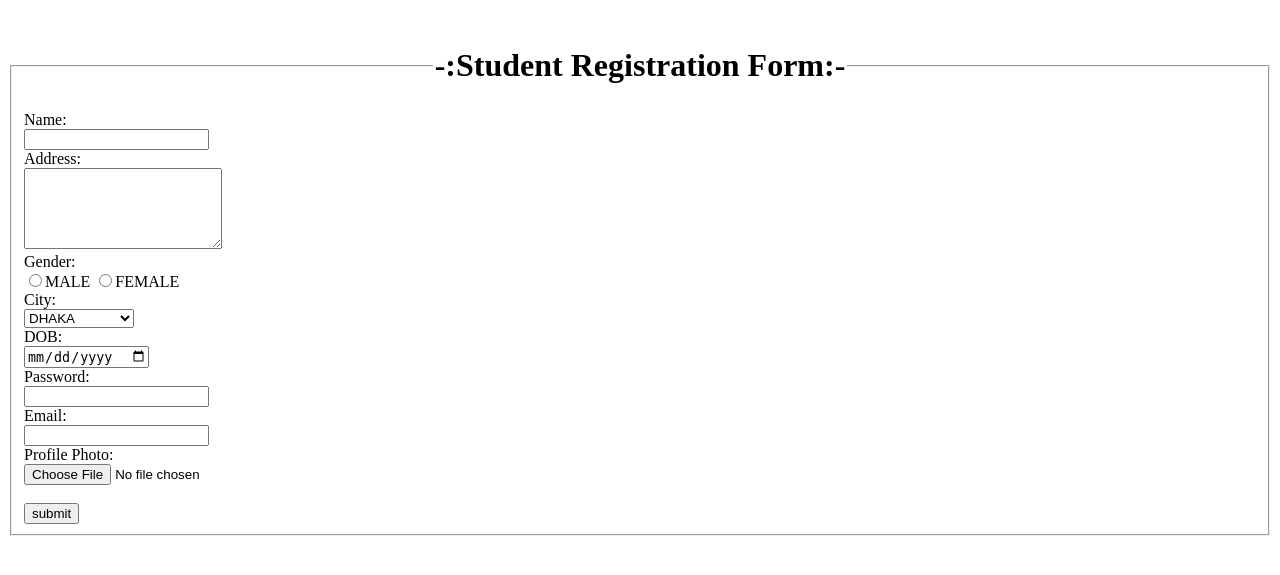
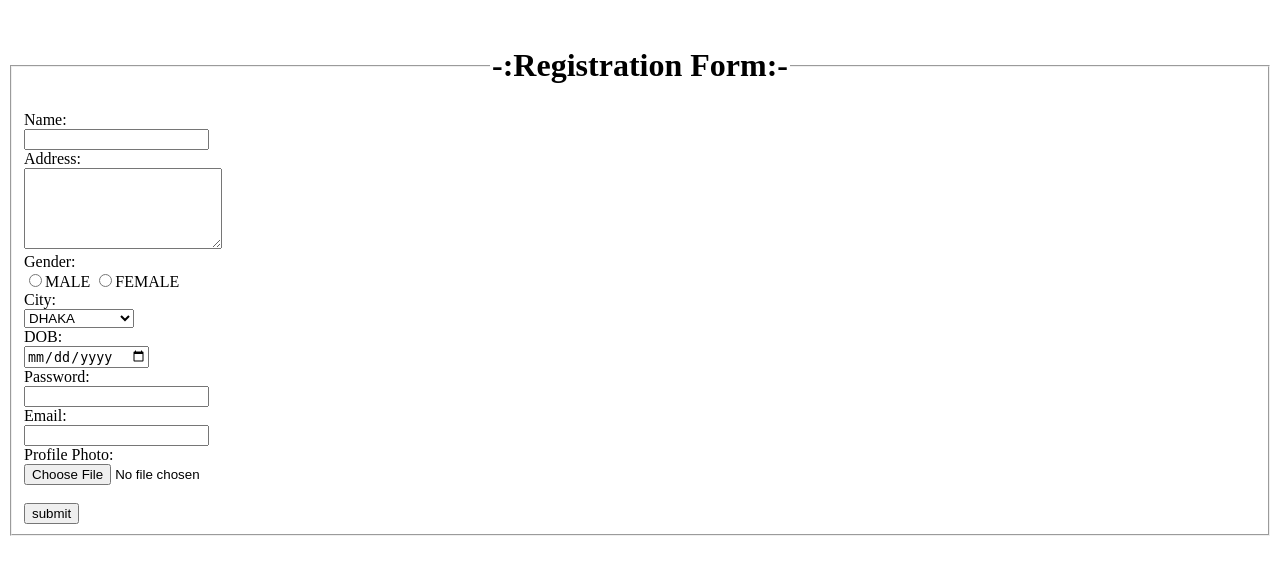
Before and after one commit to abdullahshamsahmed/PHPwithGITHUB-2020, a PHP site: page /registration.php in a window 1280 px wide. Shown: the top 575 px of the page. Run offline with PHP 8.4, Linux system fonts and the light colour scheme.

Commit message:
simple editing

```diff
--- a/registration.php
+++ b/registration.php
@@ -6,7 +6,7 @@
 </head>
 <body>
 	<fieldset>
-		<legend align="center"><h1>-:Student Registration Form:-</h1></legend>
+		<legend align="center"><h1>-:Registration Form:-</h1></legend>
 			<form action="" >
 				<label for="name">Name:</label></br>
 				<input type="text" name="name"/><br/>
```
